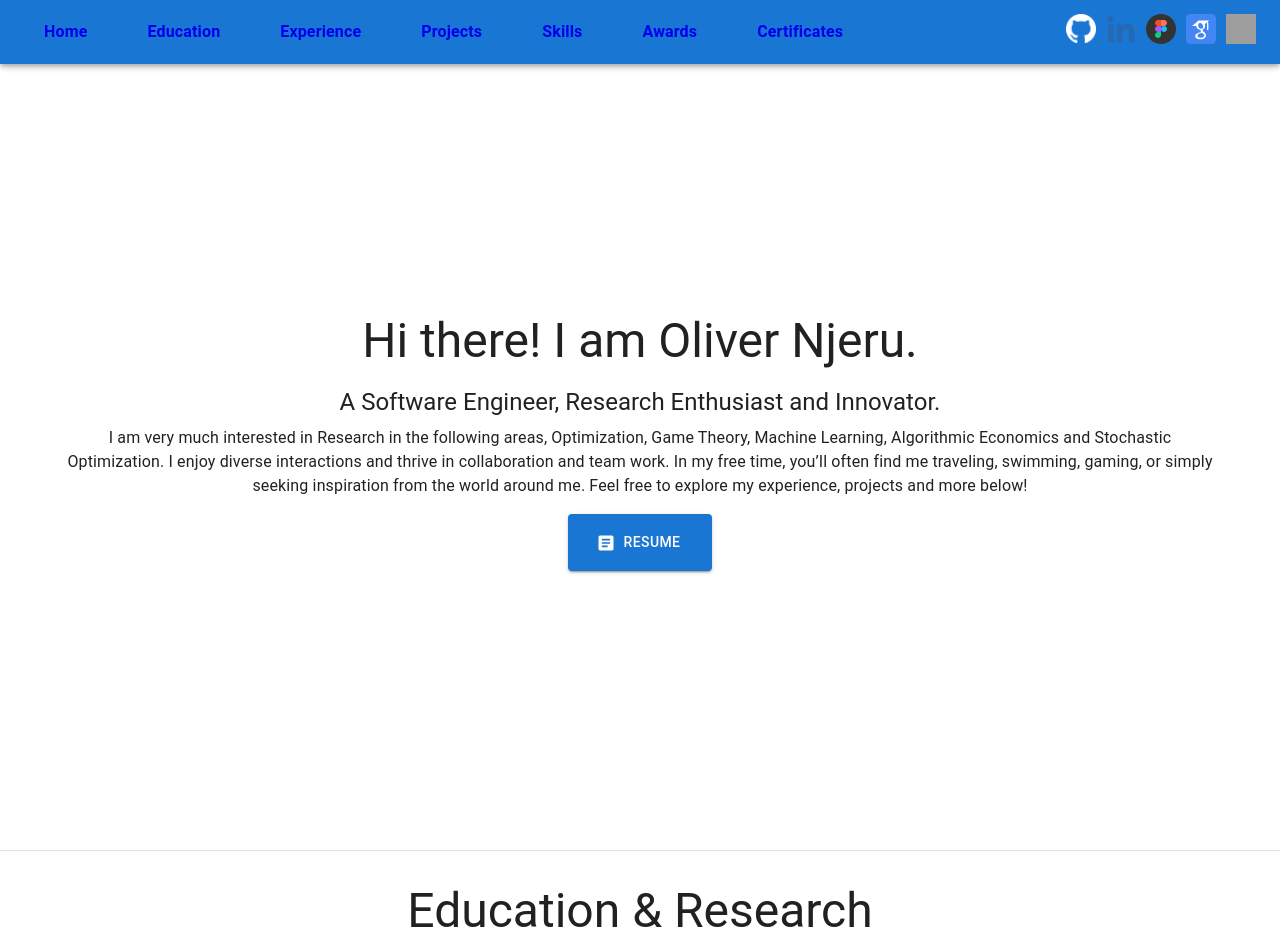
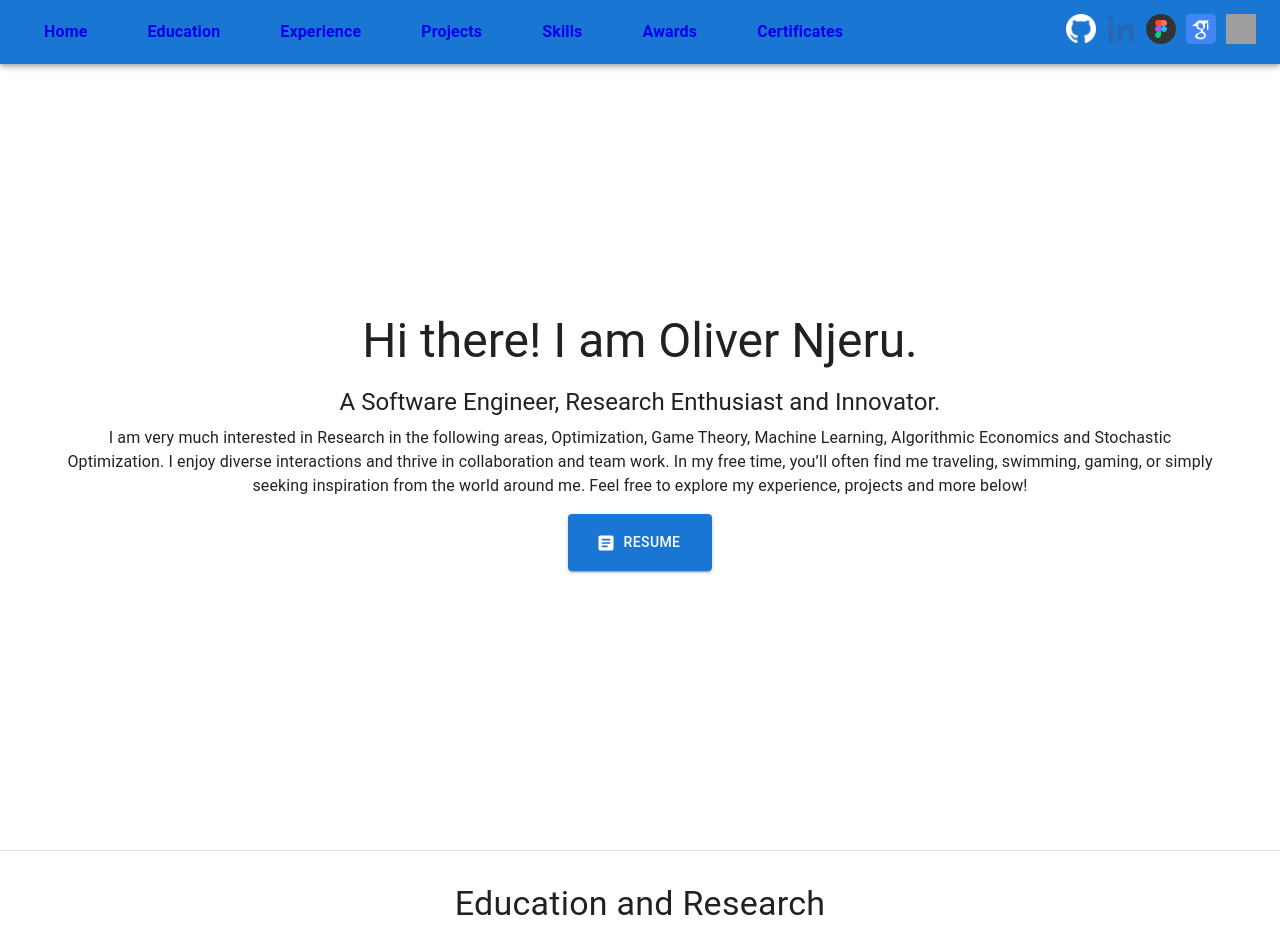
Before and after one commit to olivernjeru/olivernjeru.github.io, a React (Create React App) app: page / in a window 1280 px wide. Shown: the top 941 px of the page. Built offline with nearby package versions, Linux system fonts and the light colour scheme; grey boxes are pictures that could not be loaded.

Commit message:
update 'Education & Research' heading size

```diff
--- a/src/components/Education.js
+++ b/src/components/Education.js
@@ -19,8 +19,8 @@ const Education = () => {
     >
       <Container>
         {/* Section Title */}
-        <Typography variant="h3" align="center" gutterBottom>
-          Education & Research
+        <Typography variant="h4" align="center" gutterBottom>
+          Education and Research
         </Typography>
 
         {/* Map through the education data */}
```
